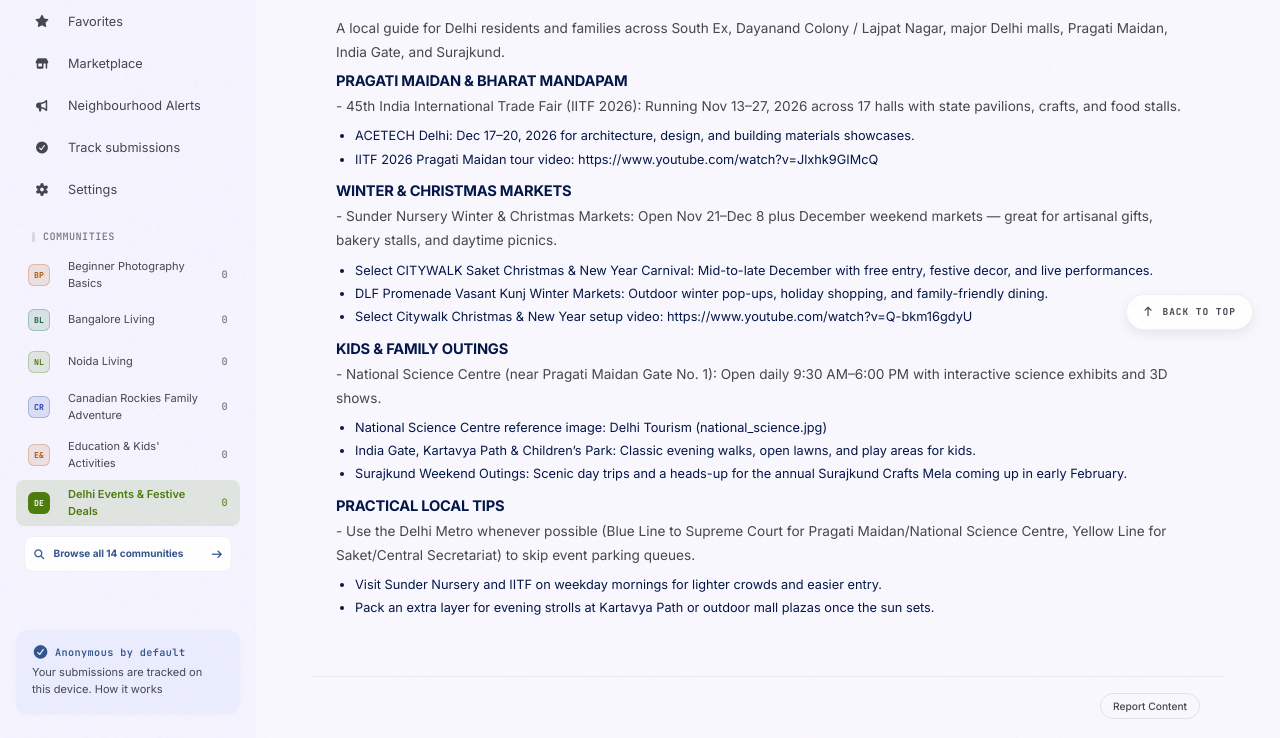
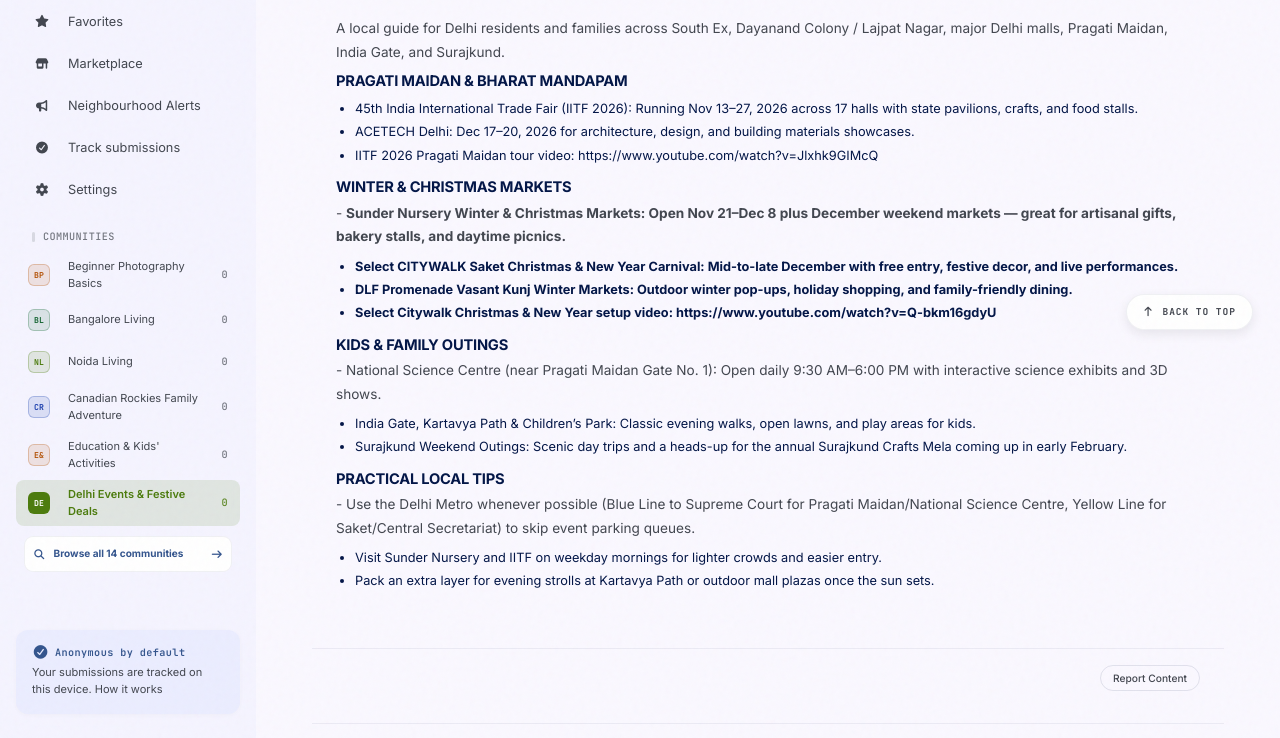
Before and after one commit to the-hub-community/hub-web, a Jekyll site: the page built from content/delhi-events-festive-deals/index.md, in a window 1280 px wide and 900 px high, scrolled down 792 px, cut to the strip 162-900 px from the top of the window. Built offline with Jekyll 4.4.1, drawn with Linux system fonts in a browser that asks for light colours.

Commit message:
sync(delhi-events-festive-deals): content/delhi-events-festive-deals/index.md

```diff
--- a/content/delhi-events-festive-deals/index.md
+++ b/content/delhi-events-festive-deals/index.md
@@ -19,15 +19,10 @@ date: 2026-11-20T02:45:28.030Z
 
 <div class="lh-text">
 A local guide for Delhi residents and families across South Ex, Dayanand Colony / Lajpat Nagar, major Delhi malls, Pragati Maidan, India Gate, and Surajkund.
-</div>
-<div class="lh-clear"></div>
-</div>
 
-<div class="lh-section">
+**PRAGATI MAIDAN &amp; BHARAT MANDAPAM**
 
-
-<div class="lh-text">
-**PRAGATI MAIDAN &amp; BHARAT MANDAPAM**- 45th India International Trade Fair (IITF 2026): Running Nov 13–27, 2026 across 17 halls with state pavilions, crafts, and food stalls.
+- 45th India International Trade Fair (IITF 2026): Running Nov 13–27, 2026 across 17 halls with state pavilions, crafts, and food stalls.
 - ACETECH Delhi: Dec 17–20, 2026 for architecture, design, and building materials showcases.
 - IITF 2026 Pragati Maidan tour video: https://www.youtube.com/watch?v=Jlxhk9GIMcQ
 </div>
@@ -38,10 +33,10 @@ A local guide for Delhi residents and families across South Ex, Dayanand Colony
 
 
 <div class="lh-text">
-**WINTER &amp; CHRISTMAS MARKETS**- Sunder Nursery Winter &amp; Christmas Markets: Open Nov 21–Dec 8 plus December weekend markets — great for artisanal gifts, bakery stalls, and daytime picnics.
-- Select CITYWALK Saket Christmas &amp; New Year Carnival: Mid-to-late December with free entry, festive decor, and live performances.
-- DLF Promenade Vasant Kunj Winter Markets: Outdoor winter pop-ups, holiday shopping, and family-friendly dining.
-- Select Citywalk Christmas &amp; New Year setup video: https://www.youtube.com/watch?v=Q-bkm16gdyU
+**WINTER &amp; CHRISTMAS MARKETS**- **Sunder Nursery Winter &amp; Christmas Markets: Open Nov 21–Dec 8 plus December weekend markets — great for artisanal gifts, bakery stalls, and daytime picnics.**
+- **Select CITYWALK Saket Christmas &amp; New Year Carnival: Mid-to-late December with free entry, festive decor, and live performances.**
+- **DLF Promenade Vasant Kunj Winter Markets: Outdoor winter pop-ups, holiday shopping, and family-friendly dining.**
+- **Select Citywalk Christmas &amp; New Year setup video: https://www.youtube.com/watch?v=Q-bkm16gdyU**
 </div>
 <div class="lh-clear"></div>
 </div>
@@ -50,8 +45,7 @@ A local guide for Delhi residents and families across South Ex, Dayanand Colony
 
 
 <div class="lh-text">
-**KIDS &amp; FAMILY OUTINGS**- National Science Centre (near Pragati Maidan Gate No. 1): Open daily 9:30 AM–6:00 PM with interactive science exhibits and 3D shows.
-- National Science Centre reference image: Delhi Tourism (national_science.jpg)
+**KIDS &amp; FAMILY OUTINGS&nbsp;**- National Science Centre (near Pragati Maidan Gate No. 1): Open daily 9:30 AM–6:00 PM with interactive science exhibits and 3D shows.
 - India Gate, Kartavya Path &amp; Children's Park: Classic evening walks, open lawns, and play areas for kids.
 - Surajkund Weekend Outings: Scenic day trips and a heads-up for the annual Surajkund Crafts Mela coming up in early February.
 </div>
@@ -62,7 +56,7 @@ A local guide for Delhi residents and families across South Ex, Dayanand Colony
 
 
 <div class="lh-text">
-**PRACTICAL LOCAL TIPS**- Use the Delhi Metro whenever possible (Blue Line to Supreme Court for Pragati Maidan/National Science Centre, Yellow Line for Saket/Central Secretariat) to skip event parking queues.
+**PRACTICAL LOCAL TIPS&nbsp;**- Use the Delhi Metro whenever possible (Blue Line to Supreme Court for Pragati Maidan/National Science Centre, Yellow Line for Saket/Central Secretariat) to skip event parking queues.
 - Visit Sunder Nursery and IITF on weekday mornings for lighter crowds and easier entry.
 - Pack an extra layer for evening strolls at Kartavya Path or outdoor mall plazas once the sun sets.
 </div>
```
Also changed, not shown: other parts of content/delhi-events-festive-deals/index.md (+2 -2 lines).
